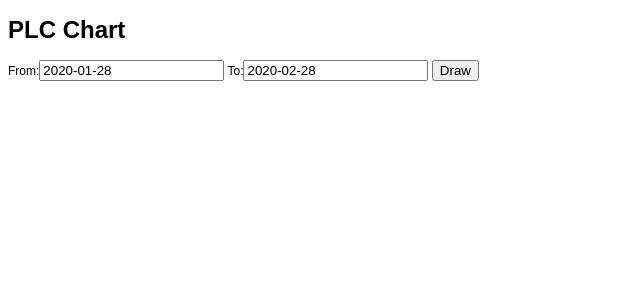
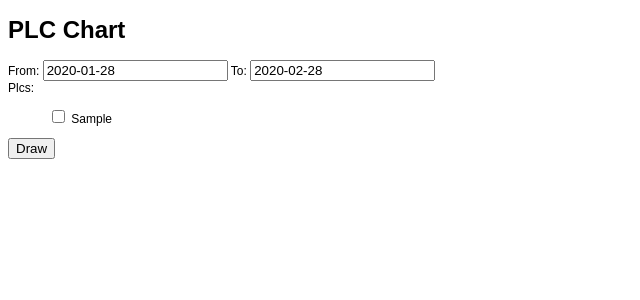
Before and after one commit to frnhr/plc_lines, a Django app: page /chart in a window 1280 px wide. Shown: the top 300 px of the page, without its empty margins (0-640 px from the left). Run offline with Django 3.2, Linux system fonts and the light colour scheme; tables that the repository leaves empty hold one stand-in row (values such as "Sample post"); parts of the project's set-up code (start-up, migrations or seed data) failed here and were passed over; some libraries are stand-ins or nearby versions.

Commit message:
plc checkboxes; responseive chart

```diff
--- a/devices/forms.py
+++ b/devices/forms.py
@@ -1,6 +1,10 @@
 from django import forms
+
+from .models import PLC
 
 
 class PLCChartForm(forms.Form):
     date_min = forms.DateField(required=True, label="From")
     date_max = forms.DateField(required=True, label="To")
+    plcs = forms.ModelMultipleChoiceField(
+        PLC.objects.all(), widget=forms.CheckboxSelectMultiple())
--- a/devices/static/devices/chart.css
+++ b/devices/static/devices/chart.css
@@ -1,5 +1,9 @@
 
 body { font: 12px Arial;}
+
+#universe {
+    max-width: 900px;
+}
 
 path {
     stroke: steelblue;
@@ -20,3 +24,23 @@ path {
     font-weight: bold;
     text-anchor: middle;
 }
+
+#id_plcs li {
+    display: inline-block;
+    width: 200px;
+}
+
+.svg-container {
+    display: inline-block;
+    position: relative;
+    width: 100%;
+    padding-bottom: 100%; /* aspect ratio */
+    vertical-align: top;
+    overflow: hidden;
+}
+.svg-content-responsive {
+    display: inline-block;
+    position: absolute;
+    top: 10px;
+    left: 0;
+}
--- a/devices/static/devices/chart.js
+++ b/devices/static/devices/chart.js
@@ -28,10 +28,15 @@ function renderChart() {
         .y(function(d) { return y(d.uptime); });
 
     // Adds the svg canvas
-    var svg = d3.select("body")
+    var svg = d3.select("#universe")
+        .append("div")
+        .classed("svg-container", true)
         .append("svg")
-        .attr("width", width + margin.left + margin.right)
-        .attr("height", height + margin.top + margin.bottom)
+        .attr("preserveAspectRatio", "xMinYMin meet")
+        .attr("viewBox", "0 0 600 400")
+        .classed("svg-content-responsive", true)
+        // .attr("width", width + margin.left + margin.right)
+        // .attr("height", height + margin.top + margin.bottom)
         .append("g")
         .attr("transform",
             "translate(" + margin.left + "," + margin.top + ")");
--- a/devices/templates/devices/chart.html
+++ b/devices/templates/devices/chart.html
@@ -14,14 +14,35 @@
     <script src="{{request.scheme}}://{{request.META.HTTP_HOST}}{% static 'devices/chart.js' %}"></script>
 </head>
 <body>
-<h1>PLC Chart</h1>
+<div id="universe">
+    <h1>PLC Chart</h1>
 
-<form class="screenOnly">
-    {{ form }}
-    <button>Draw</button>
-</form>
+    <form class="screenOnly">
+        <div>
+            <label>
+                {{ form.date_min.label }}:
+                {{ form.date_min }}
+                {{ form.date_min.errors }}
+            </label>
+            <label>
+                {{ form.date_max.label }}:
+                {{ form.date_max }}
+                {{ form.date_max.errors }}
+            </label>
+        </div>
+        <div>
+            <label>
+                {{ form.plcs.label }}:
+                {{ form.plcs.errors }}
+                {{ form.plcs }}
+            </label>
+        </div>
+        <button>Draw</button>
+    </form>
 
-<div class="chart"></div>
+    <div class="chart"></div>
+
+</div>
 
 <script>
     window.data = {{ chart_data|safe }};
```
